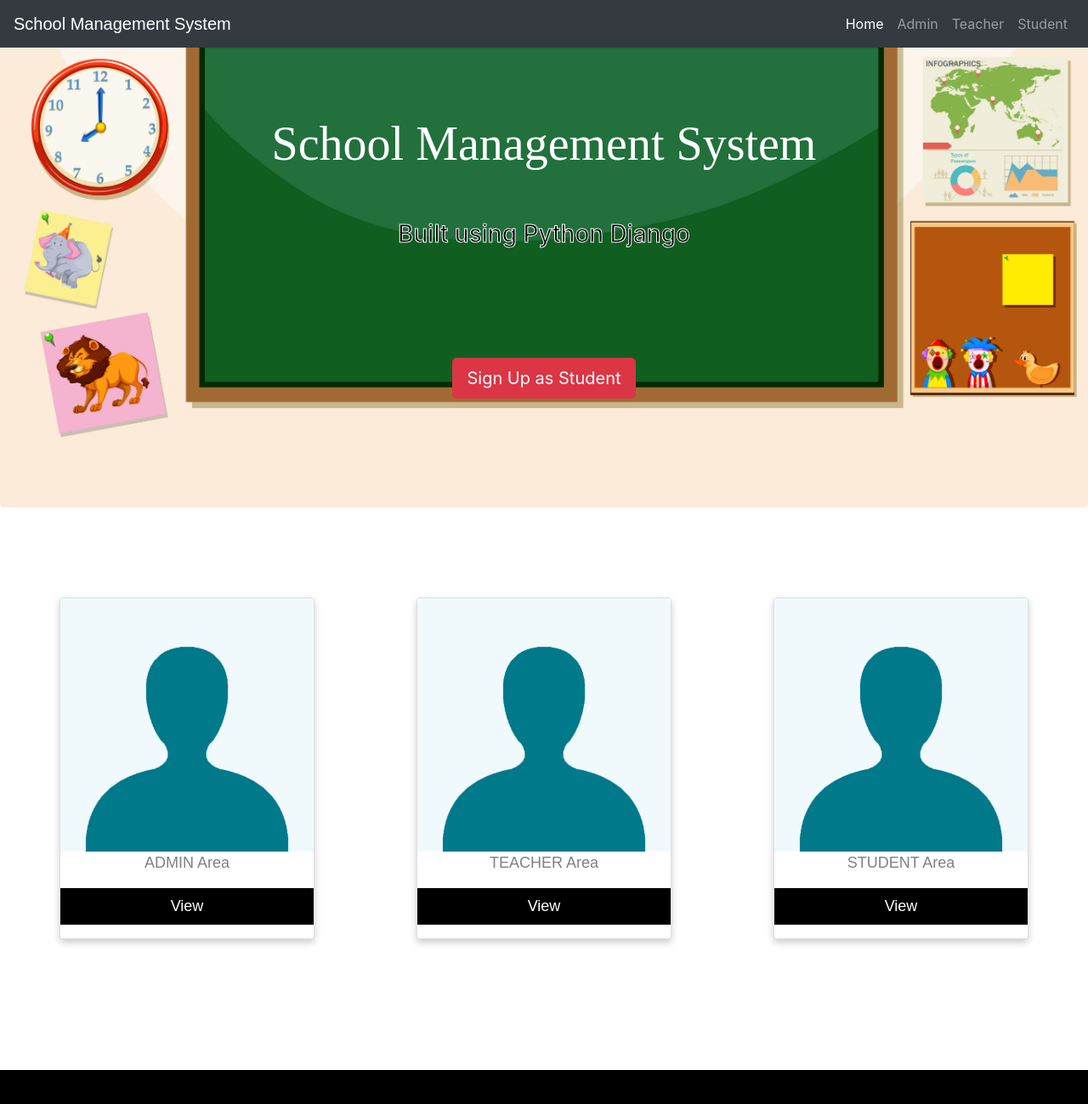
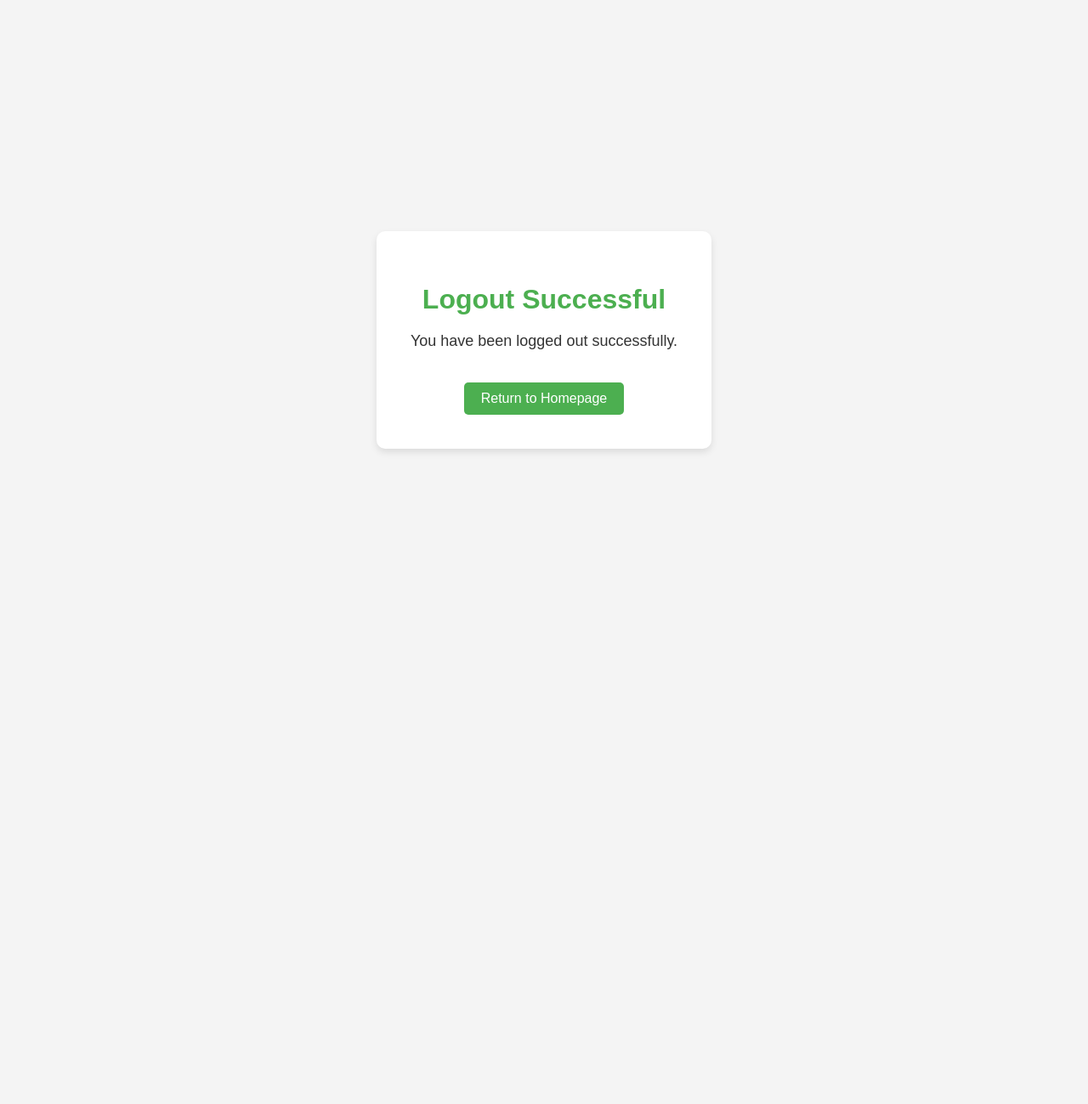
Before and after one commit to SrimanRakshan/DSA, a Django app: page /logout in a window 1280 px wide. Shown: the whole page at 85% size. After the commit the page ends 532 px from the top, so only its background shows below. Run offline with Django 4.2, Linux system fonts and the light colour scheme; some libraries are stand-ins or nearby versions.

Commit message:
Fixed Logout Issue.
Added logout, and index view in views.py. Reformated studentbase.html and teacherbase.html. Added logout url in urls.py

```diff
--- a/school/views.py
+++ b/school/views.py
@@ -585,3 +585,11 @@
                       fail_silently=False)
             return render(request, 'school/contactussuccess.html')
     return render(request, 'school/contactus.html', {'form': sub})
+
+
+def logout_view(request):
+    return render(request, 'school/logout.html')
+
+
+def index_view(request):
+    return render(request, 'school/index.html')
--- a/schoolmanagement/urls.py
+++ b/schoolmanagement/urls.py
@@ -4,6 +4,7 @@
 from django.contrib.auth.views import LoginView, LogoutView
 
 urlpatterns = [
+    path('index', views.index_view),
     path('admin/', admin.site.urls),
     path('', views.home_view, name=''),
 
@@ -19,7 +20,7 @@
     path('teacherlogin', LoginView.as_view(template_name='school/teacherlogin.html')),
 
     path('afterlogin', views.afterlogin_view, name='afterlogin'),
-    path('logout', LogoutView.as_view(template_name='school/index.html'), name='logout'),
+    path('logout', views.logout_view, name='logout'),
 
     path('admin-dashboard', views.admin_dashboard_view, name='admin-dashboard'),
 
--- a/templates/school/adminbase.html
+++ b/templates/school/adminbase.html
@@ -134,9 +134,8 @@
 
     .content {
       margin-left: 250px;
-      background: url(background.png) no-repeat;
-      background-position: center;
-      background-size: cover;
+        background: url(static/images/background.jpeg) no-repeat center;
+        background-size: cover;
       height: 100vh;
       transition: 0.5s;
     }
--- a/templates/school/logout.html
+++ b/templates/school/logout.html
@@ -57,7 +57,7 @@
     <div class="container">
         <h1>Logout Successful</h1>
         <p>You have been logged out successfully.</p>
-        <a href="index.html" class="button">Return to Homepage</a>
+        <a href="/index" class="button">Return to Homepage</a>
     </div>
 </body>
 </html>
--- a/templates/school/teacherbase.html
+++ b/templates/school/teacherbase.html
@@ -134,9 +134,8 @@
 
     .content {
       margin-left: 250px;
-      background: url(background.png) no-repeat;
-      background-position: center;
-      background-size: cover;
+        background: url(static/images/background.jpeg) no-repeat center;
+        background-size: cover;
       height: 100vh;
       transition: 0.5s;
     }
```
Also changed, not shown: templates/school/studentbase.html (+7 -9 lines).
